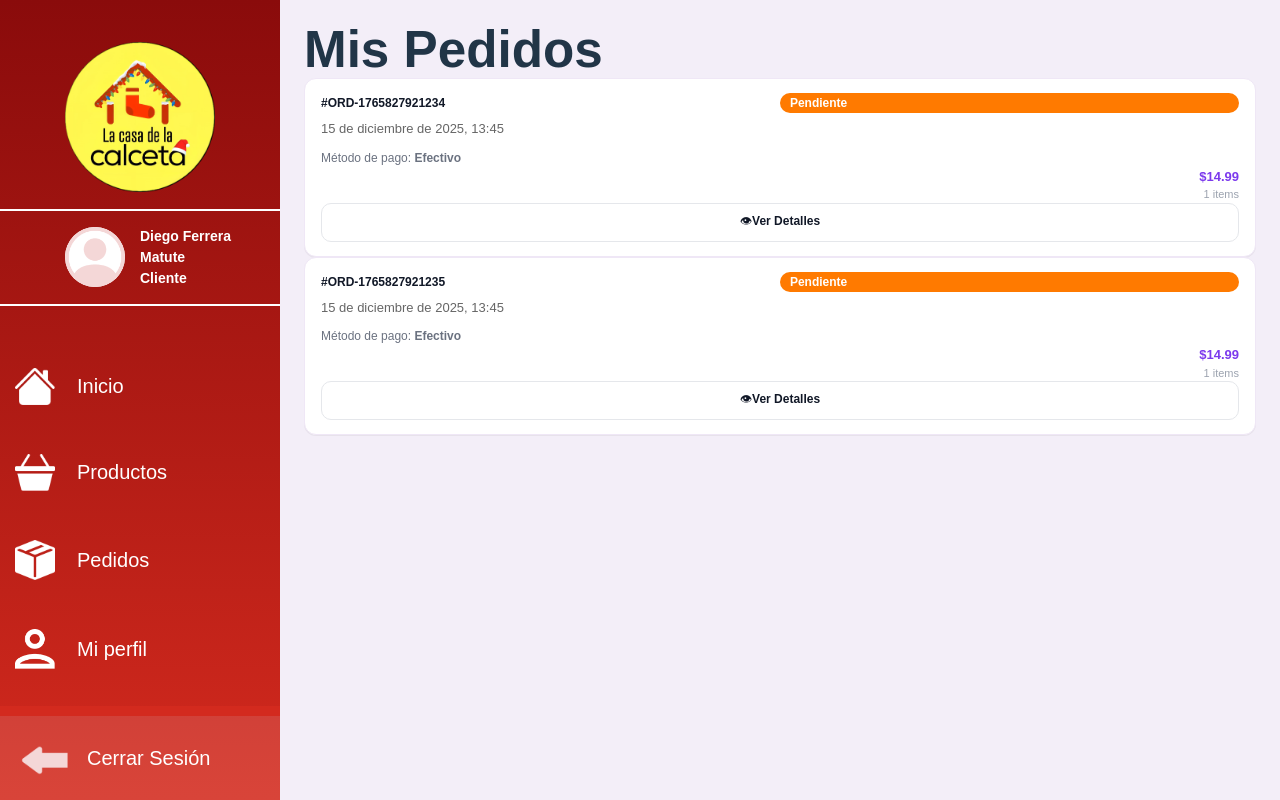
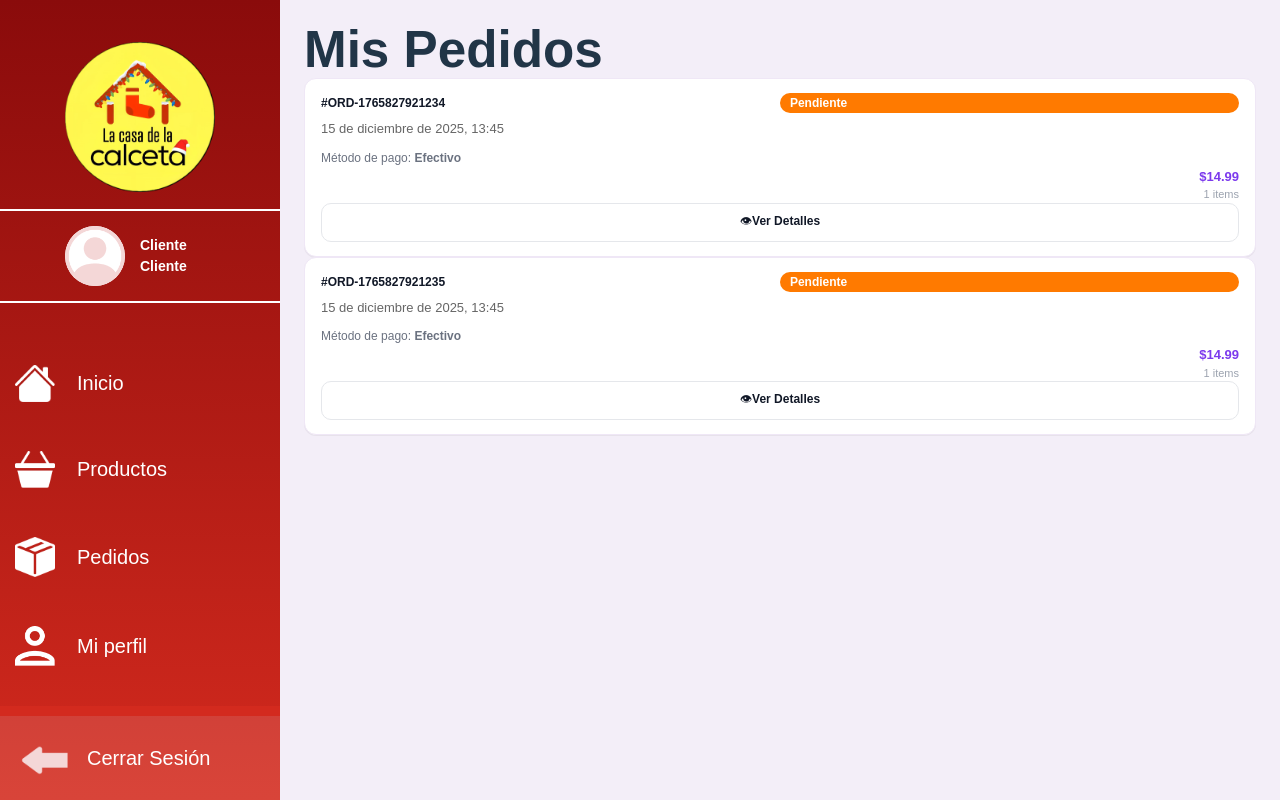
Before and after one commit to haroldstx/-Frontend_CasaDeLaCalceta_UX_Q42025, a React app in the folder frontend/: page /Pedidos in a window 1280 px wide. Built offline with nearby package versions, Linux system fonts and the light colour scheme; the HTML template or start-up script is replaced by a standard one.

Commit message:
Ajuste nombre usuario en navbarCliente

```diff
--- a/frontend/src/components/NavbarCliente/NavbarCliente.jsx
+++ b/frontend/src/components/NavbarCliente/NavbarCliente.jsx
@@ -1,4 +1,4 @@
-import React, { useState } from "react";
+import React, { useState,useEffect } from "react";
 
 import style from "../NavbarAdmin/Navbaradmin.module.css";
 import logo from "../../assets/logo.png";
@@ -12,6 +12,13 @@ import { Link } from "react-router-dom";
 
 const Sidebar = () => {
   const [isOpen, setIsOpen] = useState(true);
+  const [user, setUser] = useState(null);
+  useEffect(() => {
+    const storedUser = localStorage.getItem("user");
+    if (storedUser) {
+      setUser(JSON.parse(storedUser));
+    }
+  }, []);
 
   const toggleSidebar = () => {
     setIsOpen(!isOpen);
@@ -37,7 +44,10 @@ const Sidebar = () => {
           <img src={userProfile} alt="User" className={style["user-img"]} />
           <div className={style["user-info"]}>
             {isOpen && (
-              <p className={style["user-name"]}>Diego Ferrera Matute</p>
+              <p className={style["user-name"]}>
+  {user ? user.nombre_usuario : "Cliente"}
+</p>
+
             )}
             {isOpen && <p className="user-role">Cliente</p>}
           </div>
```
